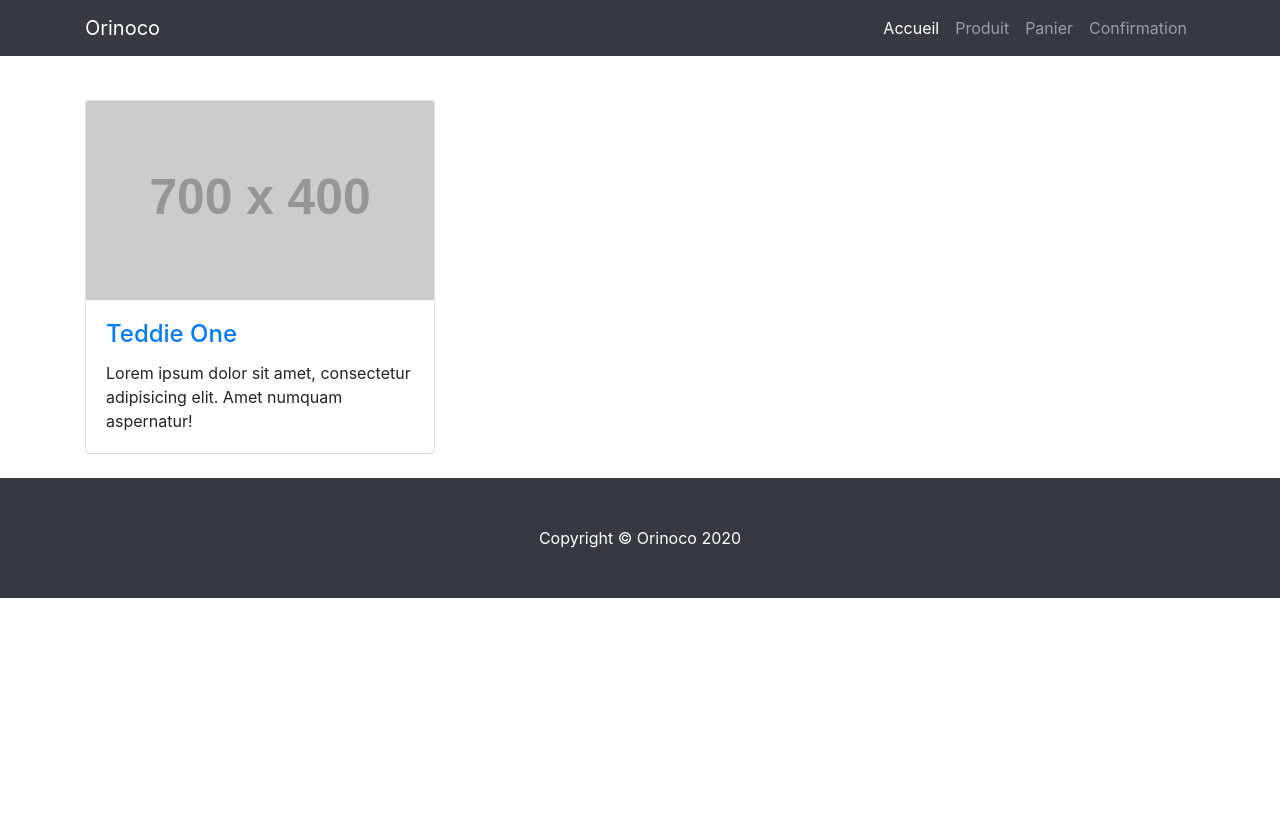
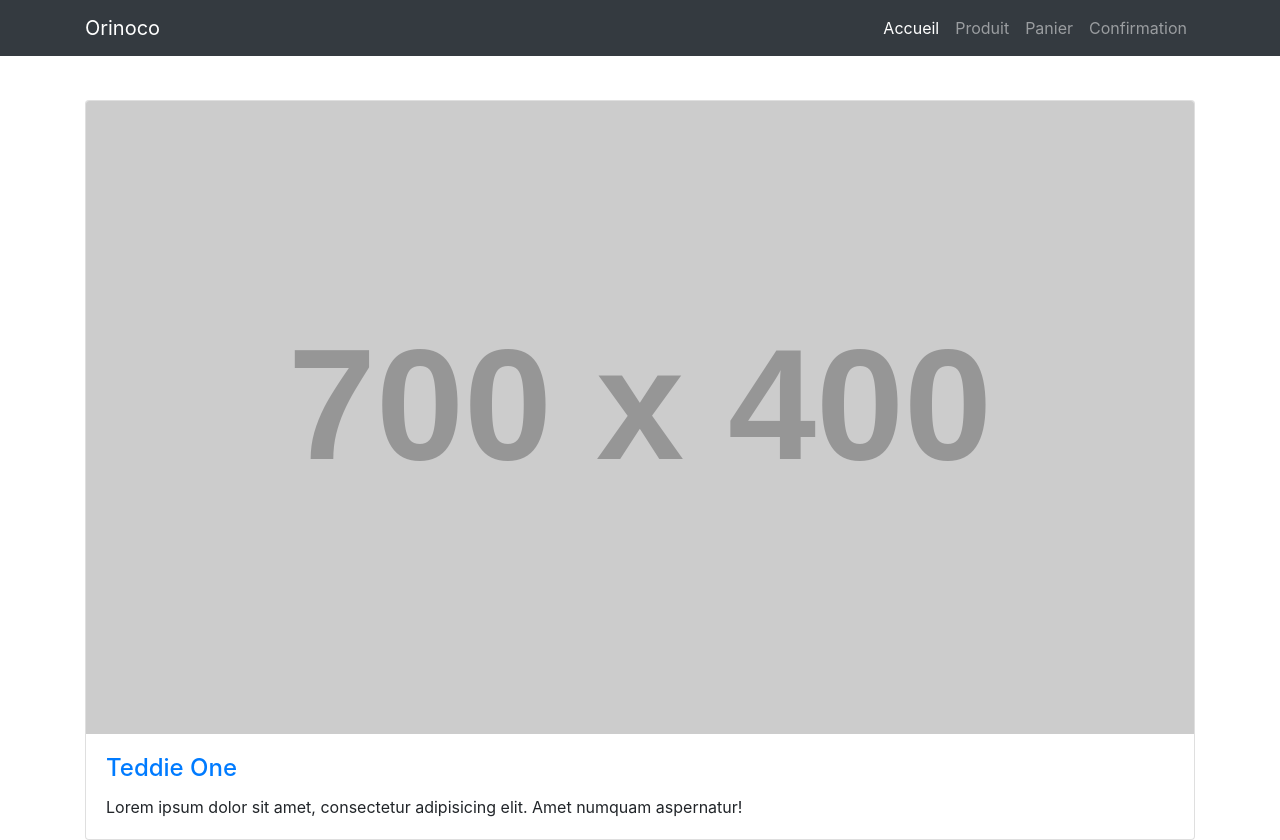
Before and after one commit to AssmaMarjane/P5_OCR, a website: page FrontEnd/Contenu/confirmation.html in a window 1280 px wide. Shown: the top 840 px of the page. Before the commit the page ends 800 px from the top, so only its background shows below. Drawn offline with Linux system fonts and the light colour scheme.

Commit message:
pages annexes modif html

```diff
--- a/FrontEnd/Contenu/confirmation.html
+++ b/FrontEnd/Contenu/confirmation.html
@@ -57,7 +57,7 @@
 
         <div class="row">
 
-          <div class="col-lg-4 col-md-6 mb-4">
+          <div class="col-lg-12 col-md-6 mb-4">
             <div class="card h-100">
               <a href="#"><img class="card-img-top" src="http://placehold.it/700x400" alt=""></a>
               <div class="card-body">
```
Also changed, not shown: FrontEnd/Contenu/panier.html (+1 -1 lines), FrontEnd/Contenu/produit.html (+1 -1 lines).
